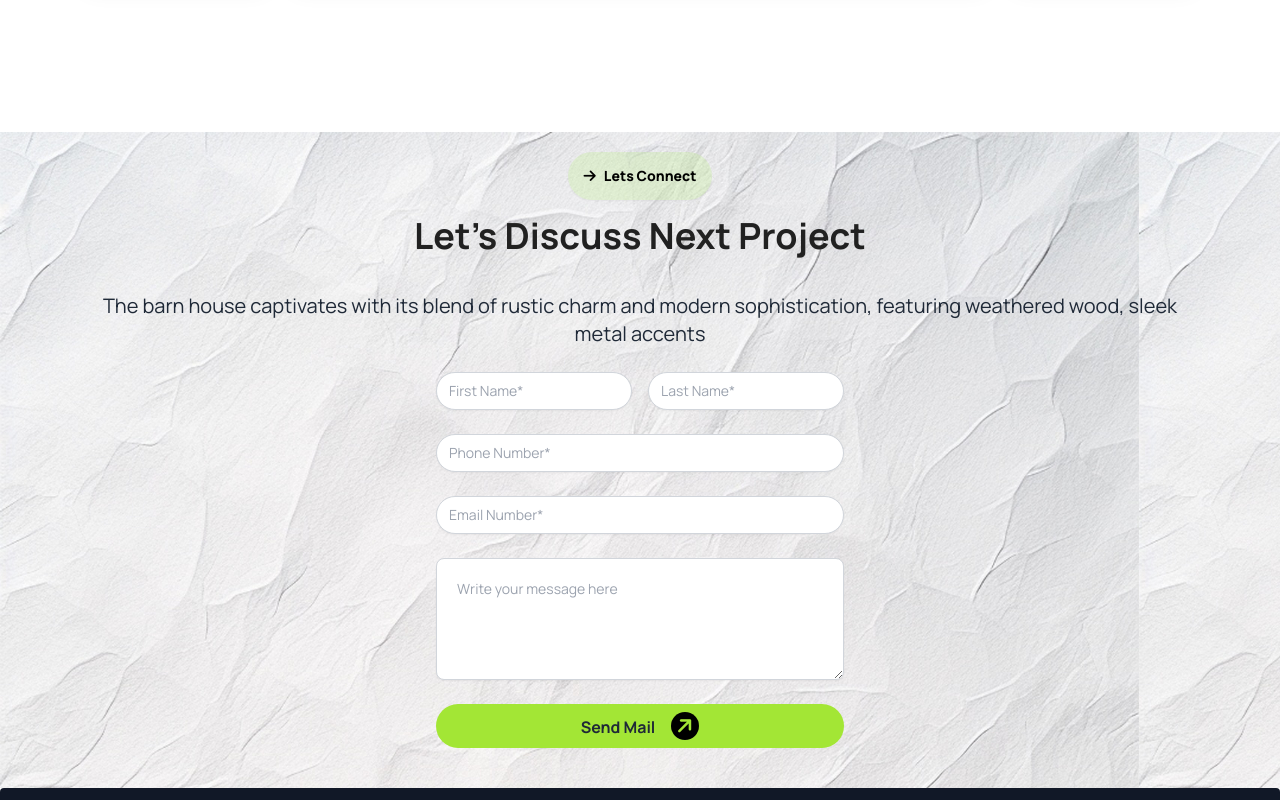
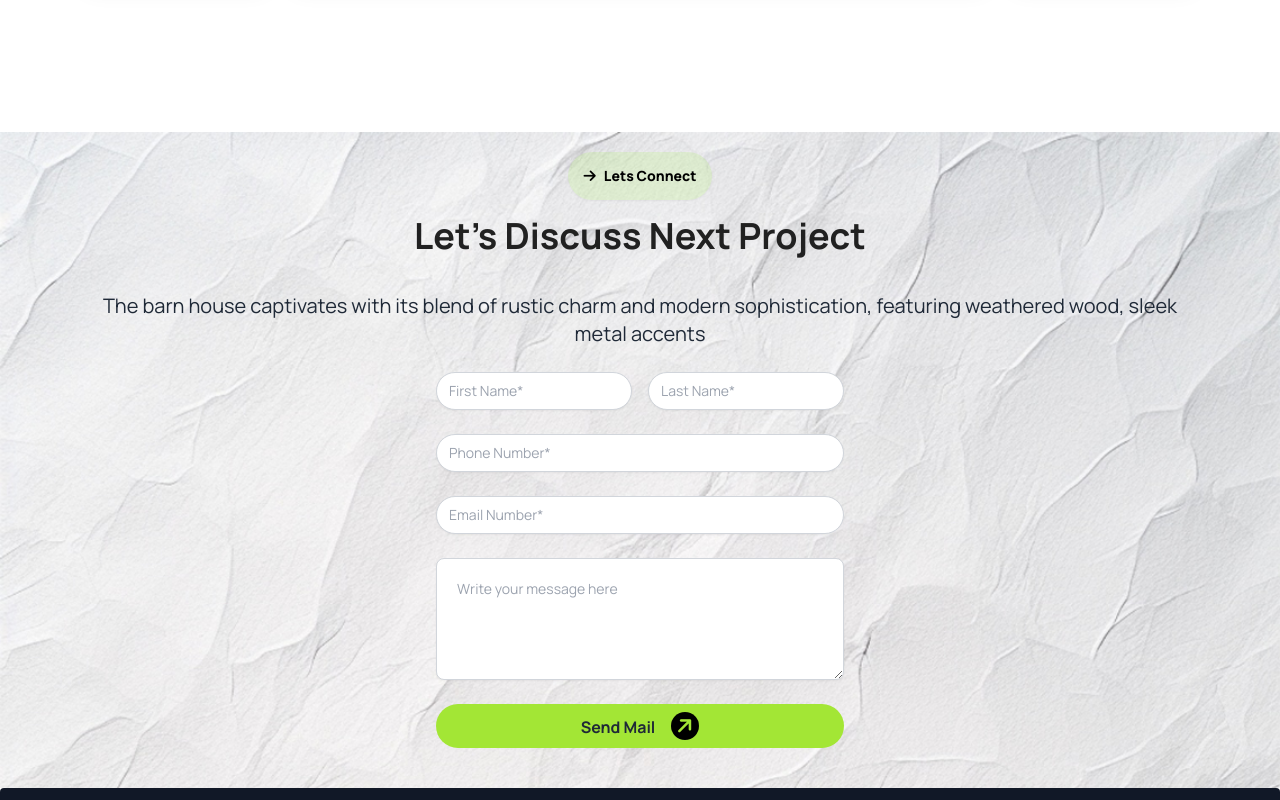
Before and after one commit to NahianMugdho/assignment-03, a plain HTML site: page index.html in a window 1280 px wide. Shown: the part 2940-3740 px from the top of the page. Drawn offline with nearby package versions, Linux system fonts and the light colour scheme.

Commit message:
bgf-prob-solved

```diff
--- a/index.html
+++ b/index.html
@@ -555,7 +555,7 @@
 
 
                     <!-- form section -->
-        <section class="bg-[url('./assets/bg.jpg')]  flex flex-col justify-center items-center  ">
+        <section class="bg-[url('./assets/bg.jpg')] bg-cover bg-no-repeat w-full flex flex-col justify-center items-center  ">
            <div>
       <button class="btn btn-primary bg-[#ABEF5F33]/20 font-black text-black mb-3  flex items-center justify-center mt-5 rounded-full border-none"><i class="fa-solid fa-arrow-right"></i>Lets Connect</button>
         </div>
```
